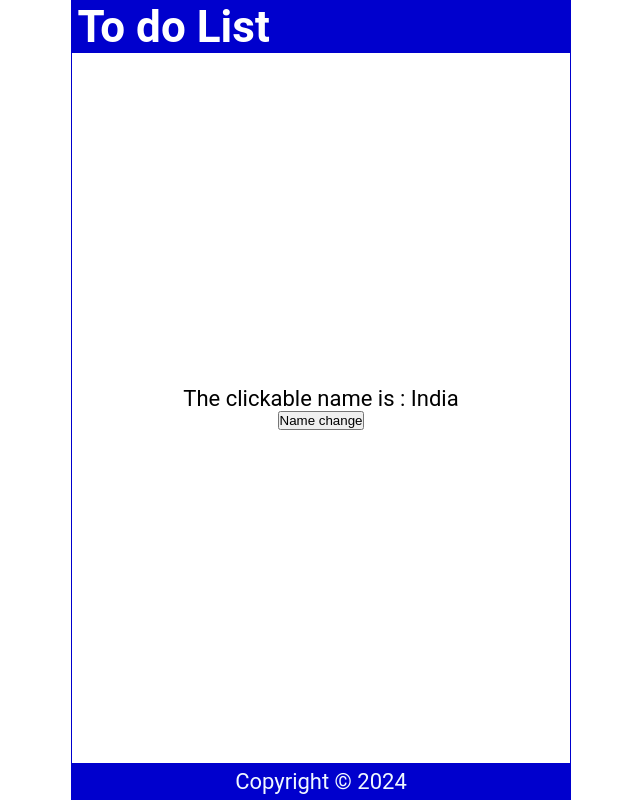
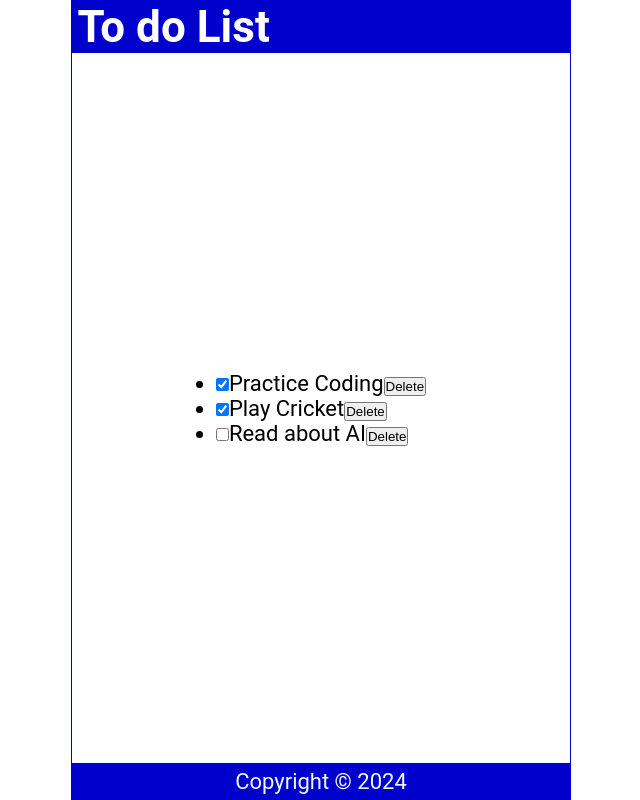
Before and after one commit to surjithkumarmahalinham/React-course-project1, a React (Create React App) app: page / in a window 1280 px wide. Shown: the whole page, without its empty margins (319-959 px from the left). Built offline with nearby package versions, Linux system fonts and the light colour scheme.

Commit message:
list and keys

```diff
--- a/src/App.js
+++ b/src/App.js
@@ -1,16 +1,21 @@
 // import Content from "./Content";
-import DynamicNameChange from "./DynamicNameChange";
+// import DynamicNameChange from "./DynamicNameChange";
 import Footer from "./Footer";
 import Header from "./Header";
+import ListKey from "./ListKey";
 
 function App(){
 
   return(
     <div className="App">
      <Header />
-     {/* <Content /> */}
-     {/* <Content_useState /> */}
-     <DynamicNameChange />
+     {/*click event
+      <Content /> */}
+     {/*useState class
+     <Content_useState /> */}
+     {/*useState namechange dynamically
+      <DynamicNameChange /> */}
+     <ListKey />
      <Footer />
     </div>
   )
--- /dev/null
+++ b/src/ListKey.js
@@ -0,0 +1,45 @@
+import React from "react";
+import { useState } from "react";
+
+const ListKey =() => {
+
+    const[items, setItems] = useState(
+        [
+            {
+                id:1,
+                checked: true,
+                item:"Practice Coding"
+            },
+            {
+                id:2,
+                checked: true,
+                item:"Play Cricket"
+            },
+            {
+                id:3,
+                checked: false,
+                item:"Read about AI"
+            }
+        ]
+    );
+    // const numbers = [-2,-3,0,1,3,4];
+    // const itemss = numbers.filter(n => n>=0).map(n=>({number:n}));
+
+    // console.log(itemss);
+
+    return(
+        <main>
+            <ul>
+                {items.map((item)=>(
+                   <li>
+                    <input type="checkbox" checked = {item.checked} />
+                    <label>{item.item}</label>
+                    <button>Delete</button>
+                   </li>
+                ))}
+            </ul>
+        </main>
+    )
+}
+
+export default ListKey;
```
